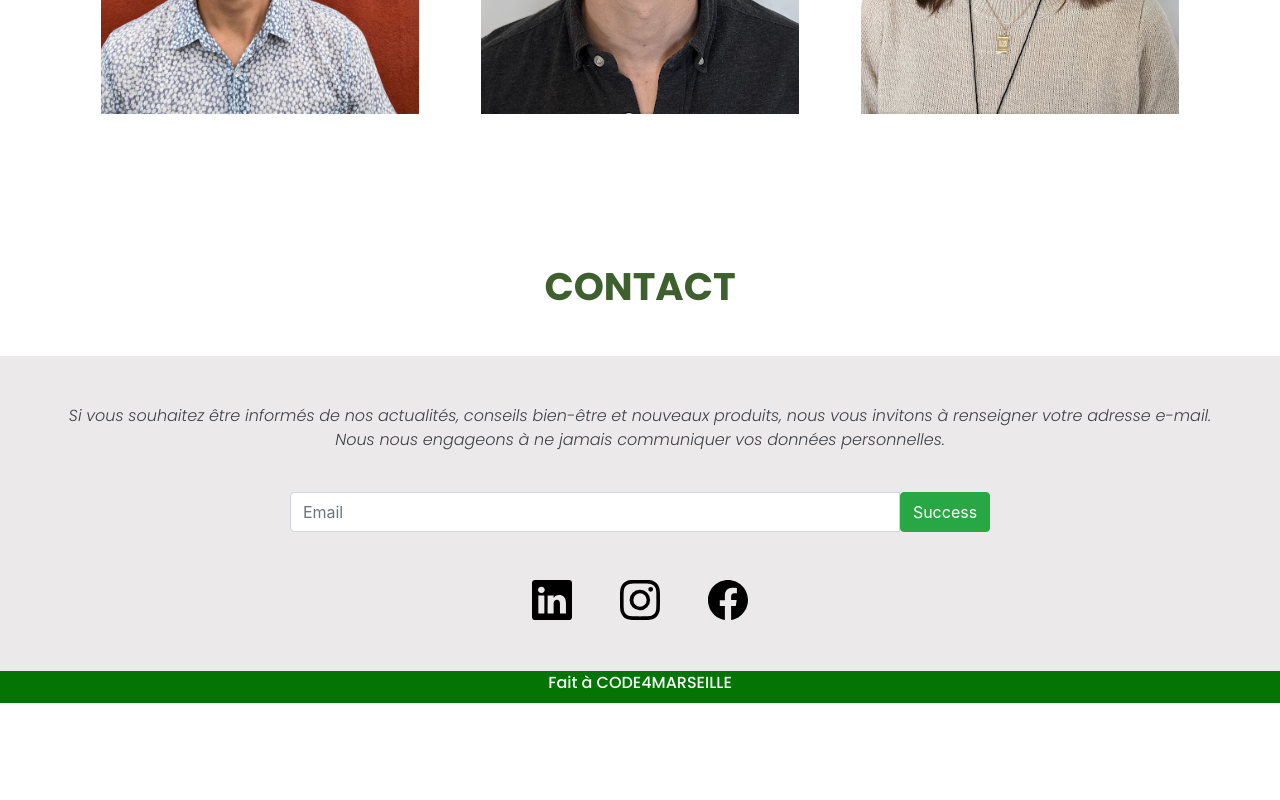
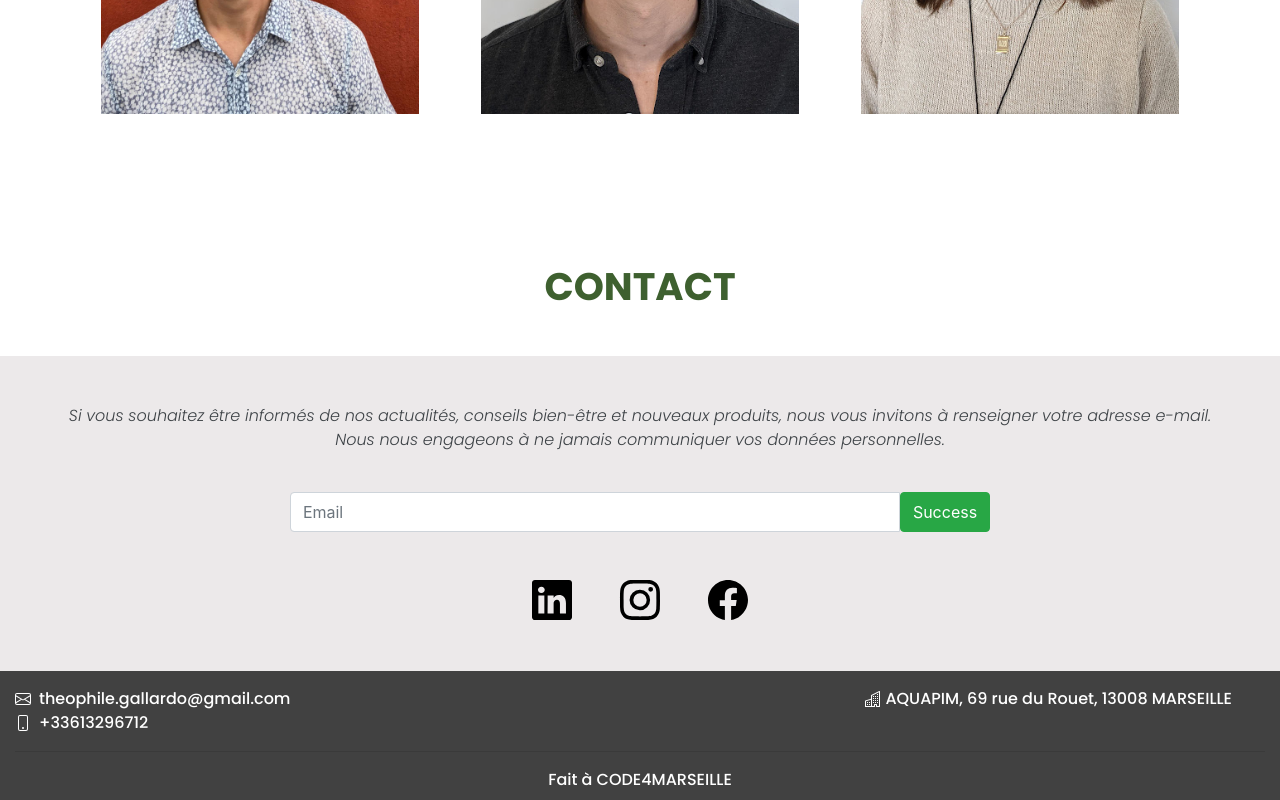
Before and after one commit to SamuelCadau/Hackaton-OM, a Nuxt app in the folder project/aquapim/: page / in a window 1280 px wide. Shown: the part 5480-6280 px from the top of the page. Before the commit the page ends 6183 px from the top, so only its background shows below. Built offline with nearby package versions, Linux system fonts and the light colour scheme.

Commit message:
Ajout éléments sur le footer

```diff
--- a/project/aquapim/components/Footer.vue
+++ b/project/aquapim/components/Footer.vue
@@ -1,13 +1,25 @@
+<!-- Ce fichier contient le code du bas de page !-->
+
 <template>
   <div>
     <b-container id="footer" fluid>
+      <b-row>
+        <b-col class="mt-3">
 
-      <b-row>
-        <b-col>
+          <!-- Emplacement email de contact !-->
+          <b-row class="mx-auto"> <b-icon class="mr-2 mt-1" icon="envelope"></b-icon> <span>theophile.gallardo@gmail.com</span> </b-row>
+          <!-- Emplacement Numéro de téléphone !-->
 
+          <b-row class="mx-auto"><b-icon class="mr-2 mt-1" icon="phone"></b-icon> <span></span>+33613296712</b-row>
+        </b-col>
+
+        <b-col class="mt-3">
+          <b-row> <span class="ml-auto mr-5"> <b-icon icon="building"> </b-icon> AQUAPIM, 69 rue du Rouet, 13008 MARSEILLE </span> </b-row>
+          <b-row><p> </p></b-row>
         </b-col>
       </b-row>
-       <b-row>
+      <hr class="solid"/>
+      <b-row>
         <span class="mx-auto mb-2">Fait à CODE4MARSEILLE</span>
       </b-row>
     </b-container>
@@ -17,11 +29,9 @@
 
 <style scoped>
 #footer {
-
-  background-color: rgb(4, 116, 4);
-  bottom:0;
-  color:white;
-  font-family: "Poppins-Medium";
-
+  background-color: rgb(65, 65, 65);
+  bottom: 0;
+  color: white;
+  font-family: 'Poppins-Medium';
 }
 </style>
```
